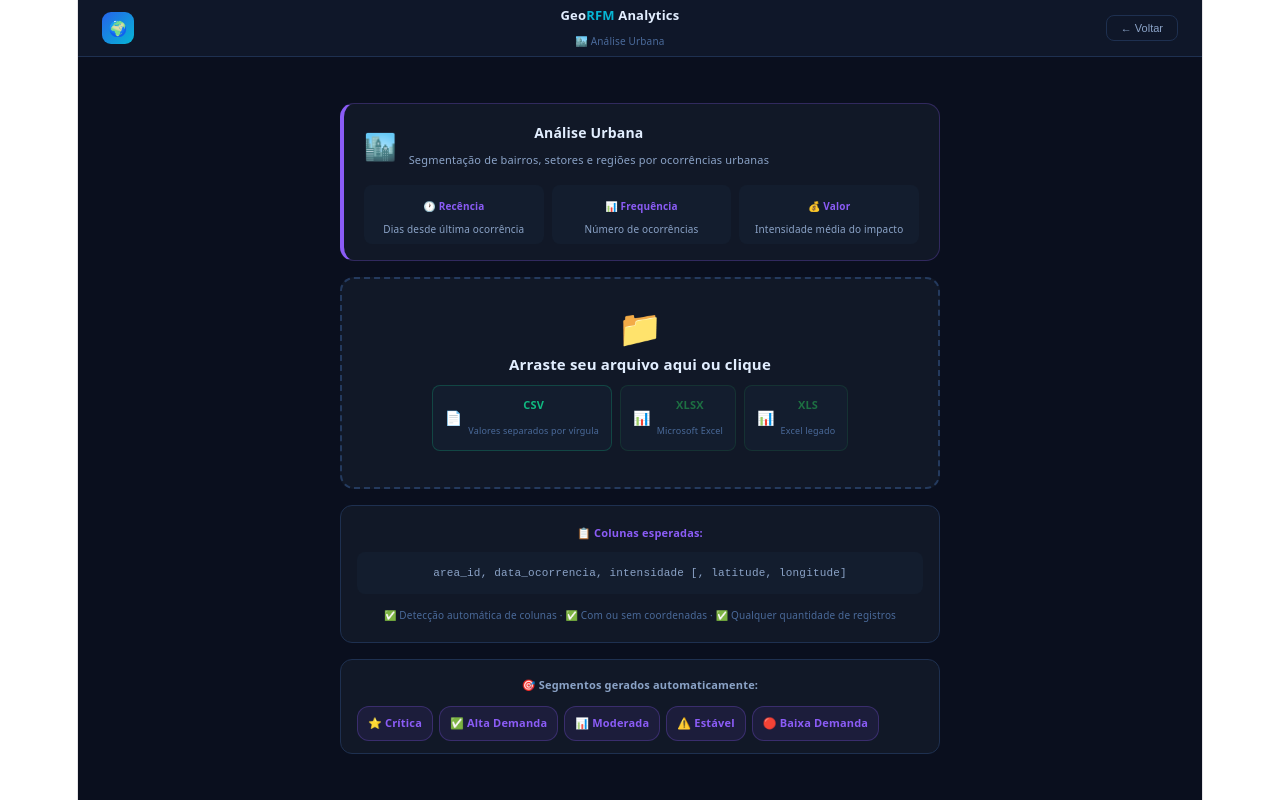
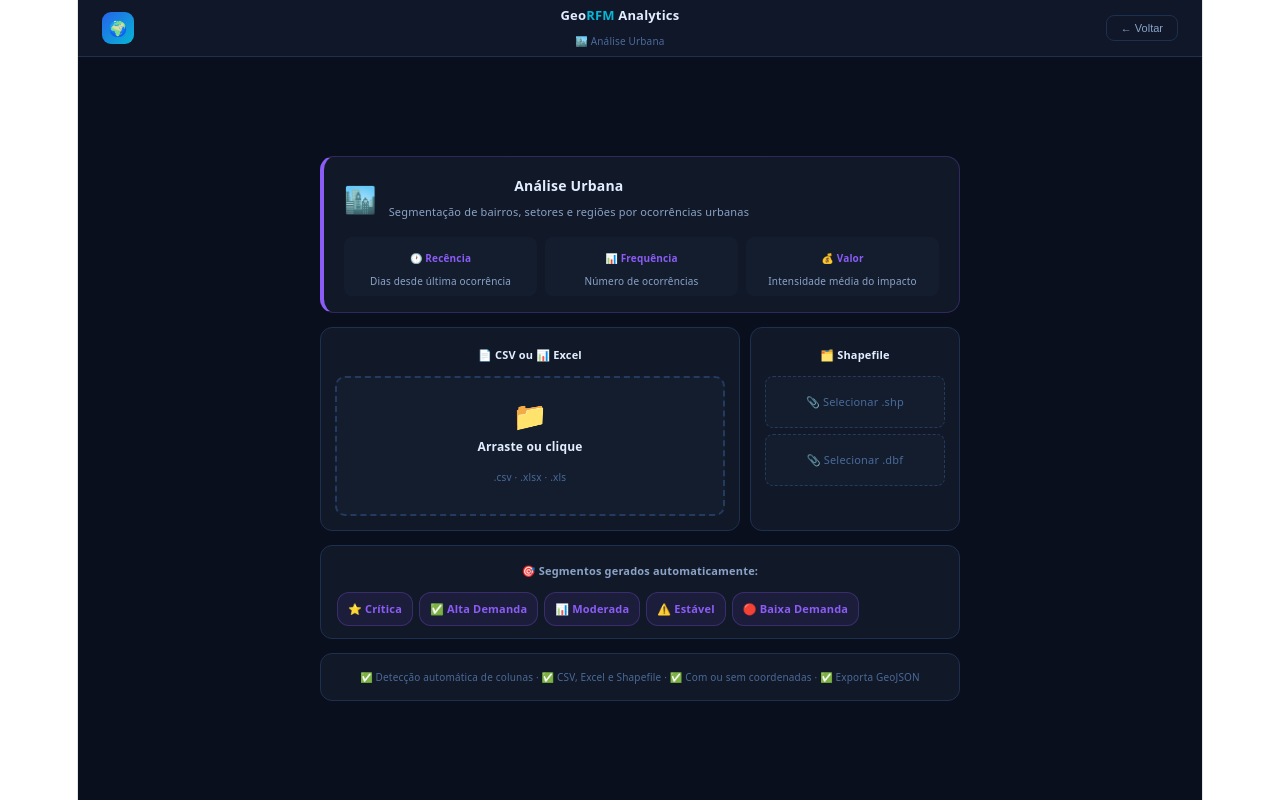
Before and after one commit to flaviocaos/georfm-analytics, a React (Vite) app in the folder dashboard/: page / in a window 1280 px wide. Both pictures are taken after a click on the element 232 px from the left and 665 px from the top of the page. Built offline with nearby package versions, Linux system fonts and the light colour scheme.

Commit message:
feat: suporte a Shapefile shp+dbf + exportacao GeoJSON

```diff
--- a/dashboard/package.json
+++ b/dashboard/package.json
@@ -15,6 +15,7 @@
     "react": "^19.2.4",
     "react-dom": "^19.2.4",
     "react-leaflet": "^5.0.0",
+    "shapefile": "^0.6.6",
     "xlsx": "^0.18.5"
   },
   "devDependencies": {
--- a/dashboard/src/App.jsx
+++ b/dashboard/src/App.jsx
@@ -1,7 +1,8 @@
 import { useState, useEffect, useRef } from "react";
-import { MapContainer, TileLayer, CircleMarker, Popup, ZoomControl } from "react-leaflet";
+import { MapContainer, TileLayer, CircleMarker, GeoJSON, Popup, ZoomControl } from "react-leaflet";
 import "leaflet/dist/leaflet.css";
 import * as XLSX from "xlsx";
+import * as shapefile from "shapefile";
 
 // ── Paleta ──
 const C = {
@@ -114,32 +115,74 @@ function parseExcel(buffer) {
   });
 }
 
+async function parseShapefile(shpBuffer, dbfBuffer) {
+  const source = await shapefile.open(shpBuffer, dbfBuffer);
+  const features = [];
+  let result;
+  while (!(result = await source.read()).done) {
+    features.push(result.value);
+  }
+  return features.map(f => {
+    const props = {};
+    Object.keys(f.properties||{}).forEach(k => {
+      props[k.toLowerCase().trim().replace(/\s+/g,"_")] = String(f.properties[k]||"").trim();
+    });
+    let lat = null, lon = null;
+    if (f.geometry) {
+      const c = extractCentroid(f.geometry);
+      lat = c.lat; lon = c.lon;
+    }
+    return { ...props, _geometry: f.geometry, _lat: lat, _lon: lon };
+  });
+}
+
+function extractCentroid(geometry) {
+  if (!geometry) return { lat: null, lon: null };
+  try {
+    const type = geometry.type;
+    const coords = geometry.coordinates;
+    if (type === "Point") return { lat: coords[1], lon: coords[0] };
+    if (type === "MultiPoint") { const avg = coords.reduce((a,c)=>({lat:a.lat+c[1],lon:a.lon+c[0]}),{lat:0,lon:0}); return {lat:avg.lat/coords.length,lon:avg.lon/coords.length}; }
+    if (type === "LineString") { const mid = coords[Math.floor(coords.length/2)]; return {lat:mid[1],lon:mid[0]}; }
+    if (type === "Polygon") { const ring = coords[0]; const avg = ring.reduce((a,c)=>({lat:a.lat+c[1],lon:a.lon+c[0]}),{lat:0,lon:0}); return {lat:avg.lat/ring.length,lon:avg.lon/ring.length}; }
+    if (type === "MultiPolygon") { const ring = coords[0][0]; const avg = ring.reduce((a,c)=>({lat:a.lat+c[1],lon:a.lon+c[0]}),{lat:0,lon:0}); return {lat:avg.lat/ring.length,lon:avg.lon/ring.length}; }
+  } catch(e) {}
+  return { lat: null, lon: null };
+}
+
 function detectCols(rows) {
   if (!rows.length) return {};
-  const keys = Object.keys(rows[0]);
-  const idCol = keys.find(k => k.includes("id") || k.includes("area") || k.includes("setor") || k.includes("municipio") || k.includes("talhao") || k.includes("estacao") || k.includes("aoi") || k.includes("ativo")) || keys[0];
-  const dateCol = keys.find(k => k.includes("data") || k.includes("date") || k.includes("dt")) || keys[1];
-  const valCol = keys.find(k => !k.includes("id") && !k.includes("data") && !k.includes("date") && !k.includes("lat") && !k.includes("lon") && !k.includes("lng") && k !== idCol && k !== dateCol) || keys[2];
+  const keys = Object.keys(rows[0]).filter(k => !k.startsWith("_"));
+  const idCol = keys.find(k => k.includes("id") || k.includes("cod") || k.includes("code") || k.includes("area") || k.includes("setor") || k.includes("municipio") || k.includes("talhao") || k.includes("estacao") || k.includes("aoi") || k.includes("ativo") || k.includes("nm_") || k.includes("nome")) || keys[0];
+  const dateCol = keys.find(k => k.includes("data") || k.includes("date") || k.includes("dt") || k.includes("ano") || k.includes("year"));
+  const valCol = keys.find(k => !k.includes("id") && !k.includes("cod") && !k.includes("data") && !k.includes("date") && !k.includes("lat") && !k.includes("lon") && !k.includes("lng") && !k.includes("nome") && !k.includes("name") && k !== idCol && k !== dateCol && rows[0][k] && !isNaN(parseFloat(rows[0][k])));
   const latCol = keys.find(k => k.includes("lat"));
   const lonCol = keys.find(k => k.includes("lon") || k.includes("lng"));
   return { idCol, dateCol, valCol, latCol, lonCol };
 }
 
-function buildClients(rows, cols, k=5) {
+function buildClients(rows, cols, k=5, isShapefile=false) {
   const { idCol, dateCol, valCol, latCol, lonCol } = cols;
   const map = {}, now = new Date("2024-12-31");
   rows.forEach(r => {
     const id = r[idCol];
-    const dStr = r[dateCol];
-    if (!id || !dStr) return;
-    const d = new Date(dStr);
-    if (isNaN(d)) return;
-    if (!map[id]) map[id] = { id, last:d, freq:0, mon:0, lat:null, lon:null };
-    if (d > map[id].last) map[id].last = d;
+    if (!id) return;
+    const dStr = dateCol ? r[dateCol] : "2024-01-01";
+    const d = new Date(dStr || "2024-01-01");
+    const validDate = !isNaN(d) ? d : new Date("2024-01-01");
+    const val = valCol ? parseFloat(r[valCol]) : 0;
+    if (!map[id]) map[id] = { id, last:validDate, freq:0, mon:0, lat:null, lon:null, geometry:null };
+    if (validDate > map[id].last) map[id].last = validDate;
     map[id].freq++;
-    map[id].mon += parseFloat(r[valCol])||0;
+    map[id].mon += isNaN(val) ? 0 : val;
+    if (isShapefile) {
+      if (r._lat) map[id].lat = r._lat;
+      if (r._lon) map[id].lon = r._lon;
+      if (r._geometry) map[id].geometry = r._geometry;
+    } else {
       if (latCol && r[latCol]) map[id].lat = parseFloat(r[latCol]);
       if (lonCol && r[lonCol]) map[id].lon = parseFloat(r[lonCol]);
+    }
   });
   let arr = Object.values(map).map(c => ({
     ...c, rec:Math.floor((now-c.last)/864e5), mon:parseFloat(c.mon.toFixed(4))
@@ -190,6 +233,17 @@ function exportExcel(clients, area) {
   const wb = XLSX.utils.book_new();
   XLSX.utils.book_append_sheet(wb, ws, "GeoRFM");
   XLSX.writeFile(wb, `georfm_${area.id}.xlsx`);
+}
+
+function exportGeoJSON(clients, area) {
+  const segs = area.segmentos;
+  const features = clients.filter(c => c.geometry || (c.lat && c.lon)).map(c => ({
+    type: "Feature",
+    geometry: c.geometry || { type: "Point", coordinates: [c.lon, c.lat] },
+    properties: { id: c.id, segmento: segs[c.segIdx], recencia: c.rec, frequencia: c.freq, valor_medio: parseFloat(c.mon.toFixed(4)), r_score: c.rs, f_score: c.fs, m_score: c.ms }
+  }));
+  const blob = new Blob([JSON.stringify({ type: "FeatureCollection", features }, null, 2)], { type: "application/json" });
+  const a = document.createElement("a"); a.href = URL.createObjectURL(blob); a.download = `georfm_${area.id}.geojson`; a.click();
 }
 
 const fK=v=>v>=1000000?`${(v/1000000).toFixed(1)}M`:v>=1000?`${(v/1000).toFixed(1)}k`:String(parseFloat((v||0).toFixed(2)));
@@ -340,30 +394,48 @@ function ScatterCanvas({data,area,hovId,setHov}){
 // ── Mapa Leaflet ──
 function GeoMap({clients,area}){
   const colors=[area.color,area.color+"cc",area.color+"99",area.color+"77",area.color+"55"];
-  const withCoords=clients.filter(c=>c.lat&&c.lon&&!isNaN(c.lat)&&!isNaN(c.lon));
+  const withGeom=clients.filter(c=>c.geometry);
+  const withPoints=clients.filter(c=>c.lat&&c.lon&&!isNaN(c.lat)&&!isNaN(c.lon)&&!c.geometry);
+  const withCoords=clients.filter(c=>(c.lat&&c.lon&&!isNaN(c.lat)&&!isNaN(c.lon))||c.geometry);
+
   if(!withCoords.length){
     return(
       <div style={{background:C.bg3,borderRadius:10,padding:32,textAlign:"center",border:`1px dashed ${C.border2}`}}>
         <div style={{fontSize:32,marginBottom:12}}>🗺️</div>
         <div style={{fontSize:13,fontWeight:700,color:C.text,marginBottom:8}}>Mapa não disponível</div>
         <div style={{fontSize:11,color:C.text2,lineHeight:1.7,maxWidth:400,margin:"0 auto"}}>
-          Seu arquivo não contém colunas de coordenadas geográficas.<br/>
-          Adicione as colunas <strong style={{color:area.color}}>latitude</strong> e <strong style={{color:area.color}}>longitude</strong> para visualizar no mapa.
-        </div>
-        <div style={{marginTop:16,background:C.bg2,borderRadius:8,padding:"10px 14px",fontFamily:"monospace",fontSize:11,color:C.text2,display:"inline-block"}}>
-          {area.csvCols}
+          Sem coordenadas geográficas no arquivo.<br/>
+          Para CSV/Excel: adicione <strong style={{color:area.color}}>latitude</strong> e <strong style={{color:area.color}}>longitude</strong>.<br/>
+          Para geometria vetorial: use um <strong style={{color:area.color}}>Shapefile (.shp + .dbf)</strong>.
         </div>
       </div>
     );
   }
-  const centerLat=withCoords.reduce((s,c)=>s+c.lat,0)/withCoords.length;
-  const centerLon=withCoords.reduce((s,c)=>s+c.lon,0)/withCoords.length;
+
+  const allLats=withCoords.map(c=>c.lat).filter(Boolean);
+  const allLons=withCoords.map(c=>c.lon).filter(Boolean);
+  const centerLat=allLats.length?allLats.reduce((a,b)=>a+b,0)/allLats.length:-15;
+  const centerLon=allLons.length?allLons.reduce((a,b)=>a+b,0)/allLons.length:-50;
+
+  const geojsonData=withGeom.length?{type:"FeatureCollection",features:withGeom.map(c=>({type:"Feature",geometry:c.geometry,properties:{id:c.id,segIdx:c.segIdx}}))}:null;
+
+  const getStyle=feature=>{
+    const segIdx=feature.properties?.segIdx??2;
+    return{fillColor:colors[segIdx]||area.color,weight:1.5,opacity:0.9,color:colors[segIdx]||area.color,fillOpacity:0.6};
+  };
+
+  const onEachFeature=(feature,layer)=>{
+    const c=clients.find(c=>c.id===feature.properties?.id);
+    if(c) layer.bindPopup(`<div style="font-family:system-ui;font-size:12px;min-width:150px"><b style="color:${colors[c.segIdx]}">${c.id}</b><br/><b>Segmento:</b> ${area.segmentos[c.segIdx]}<br/><b>Recência:</b> ${c.rec}d<br/><b>Frequência:</b> ${c.freq}x<br/><b>Valor:</b> ${fK(c.mon)}</div>`);
+  };
+
   return(
     <div style={{borderRadius:10,overflow:"hidden",border:`1px solid ${C.border}`}}>
-      <MapContainer center={[centerLat,centerLon]} zoom={5} style={{height:420,width:"100%"}} zoomControl={false}>
+      <MapContainer center={[centerLat,centerLon]} zoom={5} style={{height:440,width:"100%"}} zoomControl={false}>
         <TileLayer url="https://{s}.basemaps.cartocdn.com/dark_all/{z}/{x}/{y}{r}.png" attribution='&copy; CARTO'/>
         <ZoomControl position="bottomright"/>
-        {withCoords.map(c=>(
+        {geojsonData&&<GeoJSON data={geojsonData} style={getStyle} onEachFeature={onEachFeature}/>}
+        {withPoints.map(c=>(
           <CircleMarker key={c.id} center={[c.lat,c.lon]} radius={6+c.freq*0.5}
             fillColor={colors[c.segIdx]||area.color} color={colors[c.segIdx]||area.color}
             weight={2} opacity={0.9} fillOpacity={0.7}>
@@ -374,18 +446,13 @@ function GeoMap({clients,area}){
                 <div><strong>Recência:</strong> {c.rec} dias</div>
                 <div><strong>Frequência:</strong> {c.freq}x</div>
                 <div><strong>Valor:</strong> {fK(c.mon)}</div>
-                <div style={{display:"flex",gap:6,marginTop:6}}>
-                  {[["R",c.rs],["F",c.fs],["M",c.ms]].map(([l,v])=>(
-                    <span key={l} style={{fontSize:10,padding:"1px 6px",borderRadius:6,background:colors[c.segIdx]+"33",color:colors[c.segIdx]||area.color,fontWeight:700}}>{l}:{v}</span>
-                  ))}
-                </div>
               </div>
             </Popup>
           </CircleMarker>
         ))}
       </MapContainer>
       <div style={{padding:"8px 12px",background:C.bg3,display:"flex",gap:12,flexWrap:"wrap",alignItems:"center"}}>
-        <span style={{fontSize:10,color:C.text3}}>{withCoords.length} áreas no mapa</span>
+        <span style={{fontSize:10,color:C.text3}}>{withCoords.length} feições {withGeom.length>0?`· ${withGeom.length} polígonos`:""}</span>
         {area.segmentos.map((s,i)=>(
           <span key={s} style={{fontSize:10,display:"flex",alignItems:"center",gap:4,color:C.text2}}>
             <span style={{width:8,height:8,borderRadius:"50%",background:colors[i],display:"inline-block"}}/>{s}
@@ -399,23 +466,29 @@ function GeoMap({clients,area}){
 // ── Upload Screen ──
 function UploadScreen({area,onFile,onBack}){
   const [drag,setDrag]=useState(false);
+  const [shpFile,setShpFile]=useState(null);
+  const [dbfFile,setDbfFile]=useState(null);
   const fileRef=useRef();
+  const shpRef=useRef();
+  const dbfRef=useRef();
 
-  const handle=f=>{
+  const handleSingle=f=>{
     if(!f)return;
     const ext=f.name.split(".").pop().toLowerCase();
-    if(ext==="csv"){
-      const r=new FileReader();
-      r.onload=ev=>onFile(ev.target.result,"csv",f.name);
-      r.readAsText(f);
-    } else if(ext==="xlsx"||ext==="xls"){
-      const r=new FileReader();
-      r.onload=ev=>onFile(ev.target.result,"excel",f.name);
-      r.readAsArrayBuffer(f);
-    } else {
-      alert("Formato não suportado. Use CSV ou Excel (.xlsx)");
+    if(ext==="csv"){const r=new FileReader();r.onload=ev=>onFile(ev.target.result,"csv",f.name);r.readAsText(f);}
+    else if(ext==="xlsx"||ext==="xls"){const r=new FileReader();r.onload=ev=>onFile(ev.target.result,"excel",f.name);r.readAsArrayBuffer(f);}
+    else if(ext==="shp"){setShpFile(f);}
+    else if(ext==="dbf"){setDbfFile(f);}
+    else{alert("Use CSV, Excel (.xlsx) ou Shapefile (.shp + .dbf)");}
+  };
+
+  useEffect(()=>{
+    if(shpFile&&dbfFile){
+      const rShp=new FileReader(),rDbf=new FileReader();
+      rShp.onload=evShp=>{rDbf.onload=evDbf=>{onFile({shp:evShp.target.result,dbf:evDbf.target.result},"shapefile",shpFile.name);};rDbf.readAsArrayBuffer(dbfFile);};
+      rShp.readAsArrayBuffer(shpFile);
     }
-  };
+  },[shpFile,dbfFile]);
 
   return(
     <div style={{minHeight:"100vh",background:C.bg,fontFamily:"system-ui,sans-serif",color:C.text,display:"flex",flexDirection:"column"}}>
@@ -429,7 +502,7 @@ function UploadScreen({area,onFile,onBack}){
       </div>
 
       <div style={{flex:1,display:"flex",alignItems:"center",justifyContent:"center",padding:24}}>
-        <div style={{width:"100%",maxWidth:600,display:"flex",flexDirection:"column",gap:16}}>
+        <div style={{width:"100%",maxWidth:640,display:"flex",flexDirection:"column",gap:14}}>
           {/* Info área */}
           <div style={{background:C.panel,border:`1px solid ${area.color}44`,borderRadius:14,padding:"16px 20px",borderLeft:`4px solid ${area.color}`}}>
             <div style={{display:"flex",alignItems:"center",gap:12,marginBottom:12}}>
@@ -446,40 +519,36 @@ function UploadScreen({area,onFile,onBack}){
             </div>
           </div>
 
-          {/* Drop zone */}
+          {/* Formatos */}
+          <div style={{display:"grid",gridTemplateColumns:"2fr 1fr",gap:10}}>
+            {/* CSV/Excel */}
+            <div style={{background:C.panel,border:`1px solid ${C.border}`,borderRadius:12,padding:14}}>
+              <div style={{fontSize:11,fontWeight:700,color:C.text,marginBottom:8}}>📄 CSV ou 📊 Excel</div>
               <div onDragOver={e=>{e.preventDefault();setDrag(true);}} onDragLeave={()=>setDrag(false)}
-            onDrop={e=>{e.preventDefault();setDrag(false);handle(e.dataTransfer.files[0]);}}
+                onDrop={e=>{e.preventDefault();setDrag(false);handleSingle(e.dataTransfer.files[0]);}}
                 onClick={()=>fileRef.current.click()}
-            style={{border:`2px dashed ${drag?area.color:C.border2}`,borderRadius:14,padding:"36px 24px",textAlign:"center",cursor:"pointer",background:drag?`${area.color}08`:C.panel,transition:".2s"}}>
-            <input ref={fileRef} type="file" accept=".csv,.xlsx,.xls" style={{display:"none"}} onChange={e=>handle(e.target.files[0])}/>
-            <div style={{fontSize:36,marginBottom:10}}>📁</div>
-            <div style={{fontSize:15,fontWeight:700,marginBottom:8}}>Arraste seu arquivo aqui ou clique</div>
-            {/* Formatos suportados */}
-            <div style={{display:"flex",gap:8,justifyContent:"center",flexWrap:"wrap"}}>
-              {[
-                {ext:"CSV",icon:"📄",color:C.green,desc:"Valores separados por vírgula"},
-                {ext:"XLSX",icon:"📊",color:"#1D6F42",desc:"Microsoft Excel"},
-                {ext:"XLS",icon:"📊",color:"#1D6F42",desc:"Excel legado"},
-              ].map(f=>(
-                <div key={f.ext} style={{background:C.bg3,border:`1px solid ${f.color}44`,borderRadius:8,padding:"6px 12px",display:"flex",alignItems:"center",gap:6}}>
-                  <span style={{fontSize:14}}>{f.icon}</span>
-                  <div>
-                    <div style={{fontSize:11,fontWeight:700,color:f.color}}>{f.ext}</div>
-                    <div style={{fontSize:9,color:C.text3}}>{f.desc}</div>
+                style={{border:`2px dashed ${drag?area.color:C.border2}`,borderRadius:10,padding:"24px",textAlign:"center",cursor:"pointer",background:drag?`${area.color}08`:C.bg3,transition:".2s"}}>
+                <input ref={fileRef} type="file" accept=".csv,.xlsx,.xls" style={{display:"none"}} onChange={e=>handleSingle(e.target.files[0])}/>
+                <div style={{fontSize:28,marginBottom:6}}>📁</div>
+                <div style={{fontSize:12,fontWeight:600,marginBottom:4}}>Arraste ou clique</div>
+                <div style={{fontSize:10,color:C.text3}}>.csv · .xlsx · .xls</div>
               </div>
             </div>
-              ))}
+            {/* Shapefile */}
+            <div style={{background:C.panel,border:`1px solid ${C.border}`,borderRadius:12,padding:14}}>
+              <div style={{fontSize:11,fontWeight:700,color:C.text,marginBottom:8}}>🗂️ Shapefile</div>
+              <div style={{display:"flex",flexDirection:"column",gap:6}}>
+                <div onClick={()=>shpRef.current.click()} style={{border:`1px dashed ${shpFile?area.color:C.border2}`,borderRadius:8,padding:"12px",textAlign:"center",cursor:"pointer",background:shpFile?`${area.color}12`:C.bg3,fontSize:11}}>
+                  <input ref={shpRef} type="file" accept=".shp" style={{display:"none"}} onChange={e=>handleSingle(e.target.files[0])}/>
+                  {shpFile?<span style={{color:area.color,fontSize:10}}>✅ {shpFile.name}</span>:<span style={{color:C.text3}}>📎 Selecionar .shp</span>}
                 </div>
+                <div onClick={()=>dbfRef.current.click()} style={{border:`1px dashed ${dbfFile?area.color:C.border2}`,borderRadius:8,padding:"12px",textAlign:"center",cursor:"pointer",background:dbfFile?`${area.color}12`:C.bg3,fontSize:11}}>
+                  <input ref={dbfRef} type="file" accept=".dbf" style={{display:"none"}} onChange={e=>handleSingle(e.target.files[0])}/>
+                  {dbfFile?<span style={{color:area.color,fontSize:10}}>✅ {dbfFile.name}</span>:<span style={{color:C.text3}}>📎 Selecionar .dbf</span>}
                 </div>
-
-          {/* Formato */}
-          <div style={{background:C.panel,border:`1px solid ${C.border}`,borderRadius:12,padding:"14px 16px"}}>
-            <div style={{fontSize:11,fontWeight:700,color:area.color,marginBottom:6}}>📋 Colunas esperadas:</div>
-            <div style={{fontFamily:"monospace",fontSize:11,color:C.text2,background:C.bg3,borderRadius:8,padding:"8px 12px",marginBottom:8}}>
-              {area.csvCols}
+                {shpFile&&dbfFile&&<div style={{fontSize:10,color:area.color,textAlign:"center",fontWeight:700,padding:"6px",background:`${area.color}12`,borderRadius:6}}>🔄 Processando...</div>}
+                {(shpFile||dbfFile)&&!(shpFile&&dbfFile)&&<div style={{fontSize:9,color:C.text3,textAlign:"center"}}>Selecione os dois arquivos</div>}
               </div>
-            <div style={{fontSize:10,color:C.text3}}>
-              ✅ Detecção automática de colunas · ✅ Com ou sem coordenadas · ✅ Qualquer quantidade de registros
             </div>
           </div>
 
@@ -493,6 +562,9 @@ function UploadScreen({area,onFile,onBack}){
                 </span>
               ))}
             </div>
+          </div>
+          <div style={{background:C.panel,border:`1px solid ${C.border}`,borderRadius:12,padding:"10px 16px"}}>
+            <div style={{fontSize:10,color:C.text3}}>✅ Detecção automática de colunas · ✅ CSV, Excel e Shapefile · ✅ Com ou sem coordenadas · ✅ Exporta GeoJSON</div>
           </div>
         </div>
       </div>
@@ -515,7 +587,7 @@ function AreaSelector({onSelect}){
         <div style={{position:"absolute",inset:0,backgroundImage:`linear-gradient(${C.blue}08 1px,transparent 1px),linear-gradient(90deg,${C.blue}08 1px,transparent 1px)`,backgroundSize:"40px 40px"}}/>
         <div style={{position:"relative",zIndex:1}}>
           <div style={{display:"inline-flex",alignItems:"center",gap:7,background:`rgba(37,99,235,.1)`,border:`1px solid rgba(37,99,235,.3)`,borderRadius:20,padding:"5px 16px",fontSize:11,color:C.cyan,marginBottom:16}}>
-            🛰️ Deep Learning · Leaflet.js · CSV · Excel · 100% no Navegador
+            🛰️ Deep Learning · Leaflet.js · CSV · Excel · Shapefile · 100% no Navegador
           </div>
           <h1 style={{fontSize:"clamp(22px,4vw,38px)",fontWeight:800,marginBottom:10,lineHeight:1.2}}>
             <span style={{color:C.text}}>Análise Geoespacial</span><br/>
@@ -525,7 +597,7 @@ function AreaSelector({onSelect}){
             Selecione a área, faça upload do seu CSV ou Excel e obtenha segmentação automática com gráficos e mapa interativo.
           </p>
           <div style={{display:"flex",gap:10,justifyContent:"center",flexWrap:"wrap",marginBottom:8}}>
-            {[["📄","CSV"],["📊","Excel .xlsx"],["🗺️","Mapa Interativo"],["🤖","KMeans JS"],["📈","7 Gráficos"]].map(([ic,lb])=>(
+            {[["📄","CSV"],["📊","Excel"],["🗂️","Shapefile"],["🗺️","Mapa Vetorial"],["📈","7 Gráficos"],["↓","GeoJSON"]].map(([ic,lb])=>(
               <span key={lb} style={{fontSize:11,color:C.text2,display:"flex",alignItems:"center",gap:4,background:C.panel,border:`1px solid ${C.border}`,borderRadius:20,padding:"4px 12px"}}>
                 <span>{ic}</span>{lb}
               </span>
@@ -829,28 +901,29 @@ function Dashboard({clients,area,csvName,fileType,hasCoords,onNewFile,onBack}){
 export default function App(){
   const [area,setArea]=useState(null);
   const [clients,setClients]=useState([]);
-  const [csvName,setCsvName]=useState("");
+  const [fileName,setFileName]=useState("");
   const [fileType,setFileType]=useState("csv");
   const [hasCoords,setHasCoords]=useState(false);
+  const [hasGeom,setHasGeom]=useState(false);
   const [loading,setLoading]=useState(false);
   const [error,setError]=useState("");
 
-  const handleFile=(data,type,name)=>{
+  const handleFile=async(data,type,name)=>{
     setLoading(true);setError("");
     try{
       let rows=[];
-      if(type==="csv"){
-        rows=parseCSV(data);
-      } else if(type==="excel"){
-        rows=parseExcel(new Uint8Array(data));
-      }
+      const isShp=type==="shapefile";
+      if(type==="csv") rows=parseCSV(data);
+      else if(type==="excel") rows=parseExcel(new Uint8Array(data));
+      else if(isShp) rows=await parseShapefile(data.shp,data.dbf);
       if(!rows.length){setError("Arquivo sem dados válidos.");setLoading(false);return;}
       const cols=detectCols(rows);
-      if(!cols.idCol||!cols.dateCol||!cols.valCol){setError("Não foi possível identificar as colunas. Verifique o formato.");setLoading(false);return;}
-      const built=buildClients(rows,cols,5);
+      if(!cols.idCol){setError("Não foi possível identificar a coluna de ID.");setLoading(false);return;}
+      const built=buildClients(rows,cols,5,isShp);
       if(!built.length){setError("Nenhum dado válido encontrado.");setLoading(false);return;}
-      const coords=built.some(c=>c.lat&&c.lon);
-      setClients(built);setCsvName(name);setFileType(type);setHasCoords(coords);
+      setClients(built);setFileName(name);setFileType(type);
+      setHasCoords(built.some(c=>c.lat&&c.lon));
+      setHasGeom(built.some(c=>c.geometry));
     }catch(e){setError("Erro ao processar arquivo: "+e.message);}
     setLoading(false);
   };
@@ -870,7 +943,7 @@ export default function App(){
       {error&&<div style={{position:"fixed",bottom:20,left:"50%",transform:"translateX(-50%)",background:C.red,color:"#fff",padding:"10px 20px",borderRadius:10,fontSize:12,fontWeight:600,zIndex:9999}}>{error}</div>}
     </>
   );
-  return <Dashboard clients={clients} area={area} csvName={csvName} fileType={fileType} hasCoords={hasCoords}
+  return <Dashboard clients={clients} area={area} csvName={fileName} fileType={fileType} hasCoords={hasCoords}
     onNewFile={()=>setClients([])}
-    onBack={()=>{setArea(null);setClients([]);setCsvName("");setHasCoords(false);}}/>;
+    onBack={()=>{setArea(null);setClients([]);setFileName("");setHasCoords(false);setHasGeom(false);}}/>;
 }
```
Also changed, not shown: 1 other file (tests, documents, lock files or other folders). Lines whose indentation alone changed are shown as unchanged.
